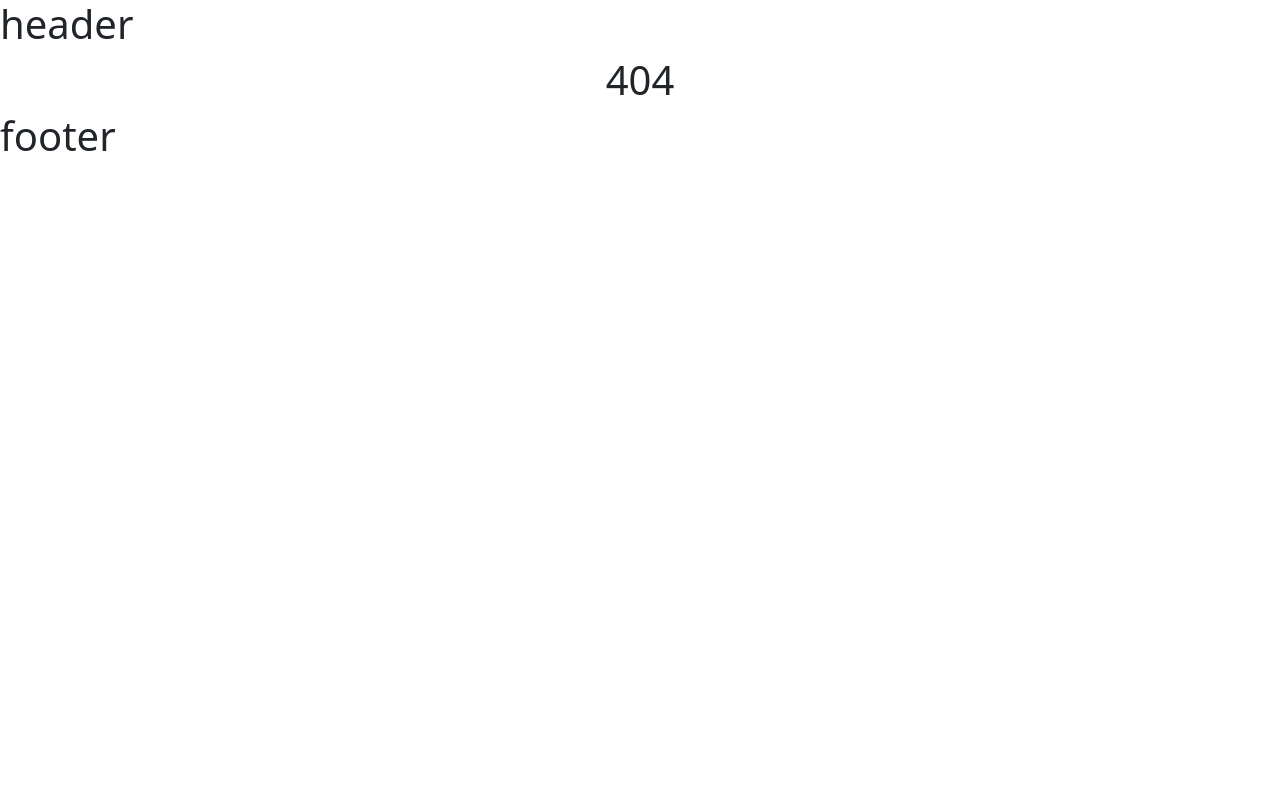
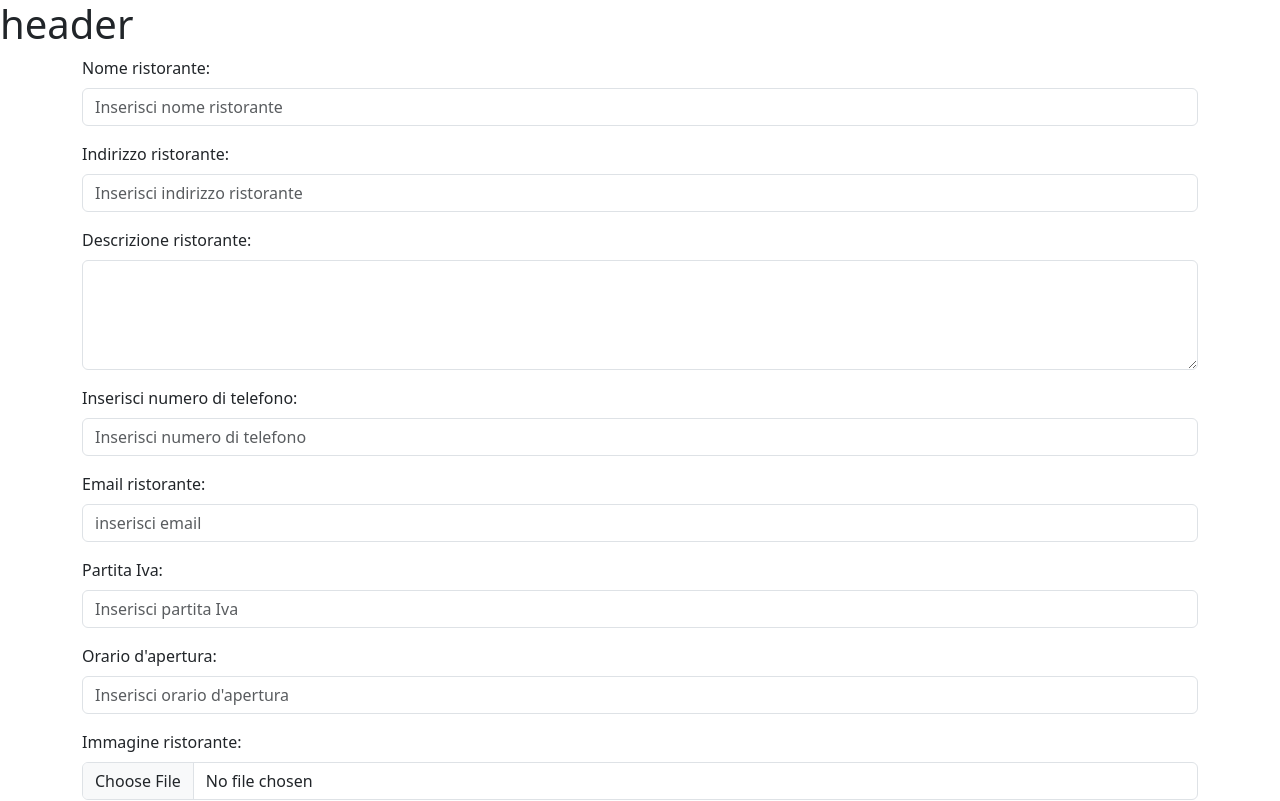
Before and after one commit to DrKillex/deliveboo-frontend, a Vue app: page /formrestaurant in a window 1280 px wide. Before the commit this address had no page. Shown: the top 801 px of the page. Built offline with nearby package versions, Linux system fonts and the light colour scheme; no server answers.

Commit message:
ancora niente img

```diff
--- a/src/pages/FormRestaurant.vue
+++ b/src/pages/FormRestaurant.vue
@@ -2,7 +2,7 @@
 import axios from 'axios';
 import { store } from "../store";
 export default {
-    name: 'AppRestaurant',
+    name: 'FormRestaurant',
     data() {
         return {
             store,
@@ -15,33 +15,59 @@ export default {
                 email: '',
                 opening_hours: '',
                 p_iva: '',
-                // img: null,
+                img: null,
                 user_id: '',
             }
         }
     },
     methods: {
         // handleFileInputChange(event) {
-        //     this.img = event.target.files[0].name;
+        //     this.img = event.target.files[0];
+        //     console.log(this.img)
         // },
         addRestaurant() {
-            const data = {
-                restaurant: this.formData.restaurant,
+            const formData = new FormData();
+            const img = document.getElementById('img').files[0]
+            let data = {
+                name: this.formData.restaurant,
                 address: this.formData.address,
                 description: this.formData.description,
                 telephone: this.formData.telephone,
                 email: this.formData.email,
                 opening_hours: this.formData.opening_hours,
                 p_iva: this.formData.p_iva,
+                user_id: this.formData.user_id,
+                // img: this.formData.img
+            };
+            // formData.append('name', data.name)
+            // formData.append('address', data.address)
+            // formData.append('description', data.description)
+            // formData.append('telephone', data.telephone)
+            // formData.append('email', data.email)
+            // formData.append('opening_hours', data.opening_hours)
+            // formData.append('p_iva', data.p_iva)
+            // formData.append('user_id', data.user_id)
+            formData.append('data', data)
+            formData.append('img', img);
+            // this.formData.restaurant= '',
+            // this.formData.address= '',
+            // this.formData.description= '',
+            // this.formData.telephone= '',
+            // this.formData.email= '',
+            // this.formData.opening_hours= '',
+            // this.formData.p_iva= '',
+            // // this.formData.img=null,
+            // this.formData.user_id= '',
+            console.log(img)
+            axios.post(this.store.apiBaseUrl+this.store.apiUrls.restaurants, data,
+                {
+                headers: {'Content-Type': 'multipart/form-data'}
+                })
+                .then((response) => {
 
-                user_id: this.formData.user_id
-            };
-            axios.post(this.store.apiBaseUrl + this.store.apiUrls.restaurants, data)
-                .then((response) => {
-                    if (response.status === 201) {
                         // this.restaurant.push(response.data)
                         console.log(response)
-                    }
+
 
                 })
                 .catch((error) => {
@@ -55,7 +81,7 @@ export default {
 <template>
     <div class="container">
         <div class="row">
-            <form @submit.prevent="addRestaurant">
+            <form @submit.prevent="addRestaurant" enctype="multipart/form-data">
                 <div class="mb-3">
                     <label for="name" class="form-label">Nome ristorante:</label>
                     <input type="text" class="form-control" id="name" name="name" placeholder="Inserisci nome ristorante"
@@ -91,10 +117,10 @@ export default {
                     <input type="text" class="form-control" id="opening_hours" name="opening_hours"
                         placeholder="Inserisci orario d'apertura" v-model="formData.opening_hours">
                 </div>
-                <!-- <div class="mb-3">
+                <div class="mb-3">
                     <label for="img" class="form-label">Immagine ristorante:</label>
                     <input class="form-control" type="file" id="img" name="img" @change="handleFileInputChange">
-                </div> -->
+                </div>
                 <div class="mb-3">
                     <label for="user_id" class="form-label">User id:</label>
                     <input type="number" class="form-control" id="user_id" name="user_id" placeholder="Inserisci user id"
--- a/src/router.js
+++ b/src/router.js
@@ -2,6 +2,7 @@ import {createRouter, createWebHistory} from 'vue-router';
 import AppHome from './pages/AppHome.vue';
 import AppAbout from './pages/AppAbout.vue';
 import AppRestaurants from './pages/AppRestaurants.vue';
+import FormRestaurant from './pages/FormRestaurant.vue';
 import PageNotFound from './pages/PageNotFound.vue';
 const router = createRouter({
     history: createWebHistory(),
@@ -21,11 +22,11 @@ const router = createRouter({
             name: 'restaurants',
             component: AppRestaurants
         },
-        // {
-        //     path: '',
-        //     name: '',
-        //     component:
-        // },
+        {
+            path: '/formrestaurant',
+            name: 'formrestaurant',
+            component: FormRestaurant
+        },
         // {
         //     path: '',
         //     name: '',
```
